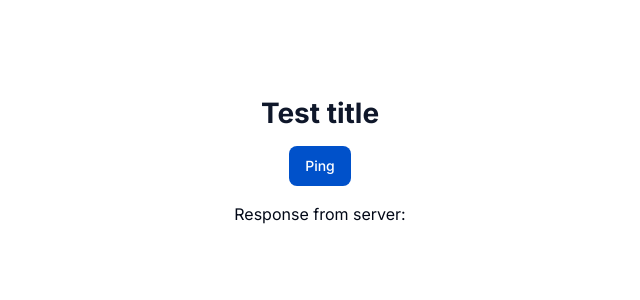
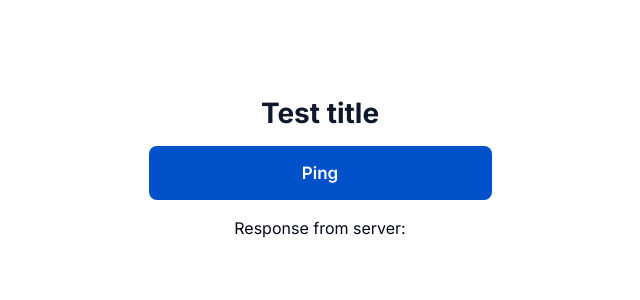
Before and after one commit to codersforcauses/penni, a Next.js app in the folder client/: page / in a window 1280 px wide. Shown: the top 300 px of the page, without its empty margins (320-960 px from the left). Built offline with nearby package versions, Linux system fonts and the light colour scheme; no server answers.

Commit message:
Added more button variant

```diff
--- a/client/src/components/ui/button.tsx
+++ b/client/src/components/ui/button.tsx
@@ -5,29 +5,31 @@ import * as React from "react";
 import { cn } from "@/lib/utils";
 
 const hoverStyles =
-  "hover:bg-white hover:text-penni-main hover:border hover:border-2 hover:border-penni-main hover:rounded-lg hover:border-solid";
+  "hover:bg-white hover:text-penni-main hover:headline hover:border hover:border-2 hover:border-penni-main hover:rounded-lg hover:border-solid";
 // rounded-lg corresponds to 8px border radius
 // added hover variant
 const buttonVariants = cva(
-  "inline-flex items-center justify-center whitespace-nowrap rounded-lg text-sm font-medium ring-offset-background transition-colors focus-visible:outline-none focus-visible:ring-2 focus-visible:ring-ring focus-visible:ring-offset-2 disabled:pointer-events-none disabled:opacity-50 font-sans",
+  "inline-flex items-center justify-center whitespace-nowrap text-sm font-medium ring-offset-background transition-colors focus-visible:outline-none focus-visible:ring-2 focus-visible:ring-ring focus-visible:ring-offset-2 disabled:pointer-events-none disabled:opacity-50 font-sans",
   {
     variants: {
       variant: {
-        default: `bg-penni-main text-white ${hoverStyles}`, // Default blue
-        destructive:
-          "bg-destructive text-destructive-foreground hover:bg-destructive/90",
-        outline:
-          "border border-input bg-background hover:bg-accent hover:text-accent-foreground",
-        secondary:
-          "bg-secondary text-secondary-foreground hover:bg-secondary/80",
-        ghost: "hover:bg-accent hover:text-accent-foreground",
-        link: "text-primary underline-offset-4 hover:underline",
+        default: `bg-penni-main text-white headline rounded-lg ${hoverStyles}`, // Default blue
+        link: `bg-white text-penni-main headline rounded-lg`,
+        inactive: `bg-penni-grey-inactive text-white text-opacity-50 headline rounded-lg`,
+        floating: `bg-penni-main text-white subheadline-medium rounded-penni-special`,
+        pay: `bg-penni-main text-white subheadline rounded-penni-special`,
+        finish: `bg-penni-grey-finished text-penni-text-finish body-medium rounded-penni-special`,
+        cutout: `bg-white text-penni-main headline border border-2 border-penni-main rounded-lg border-solid`,
       },
       size: {
-        default: "h-10 px-4 py-2",
+        //default: "h-10 px-4 py-2",
+        default: "w-[343px] h-[54px]", // Penni Default Size
         sm: "h-9 rounded-md px-3",
         lg: "h-11 rounded-md px-8",
         icon: "h-10 w-10",
+        floating: "w-[120px] h-[40px]",
+        pay: "w-[58px] h-[24px]",
+        finish: "w-[335px] h-[54px]",
       },
     },
     defaultVariants: {
--- a/client/src/pages/index.tsx
+++ b/client/src/pages/index.tsx
@@ -4,7 +4,7 @@ import { useEffect, useState } from "react";
 import { usePings } from "@/hooks/pings";
 import { cn } from "@/lib/utils";
 
-import { Button } from "../components/ui/button";
+import { Button, buttonVariants } from "../components/ui/button";
 import SplashScreen from "../components/ui/SplashScreen";
 
 const fontSans = FontSans({
--- a/client/tailwind.config.ts
+++ b/client/tailwind.config.ts
@@ -1,3 +1,4 @@
+import { finished } from "stream";
 import type { Config } from "tailwindcss";
 import { fontFamily } from "tailwindcss/defaultTheme";
 
@@ -70,6 +71,7 @@ const config = {
           },
           grey: {
             inactive: "#B6BABC",
+            finished: "#F4F4F4",
             "border-light-mode": "#E7E8E9",
             "border-dark-mode": "#B6BABC",
           },
@@ -83,6 +85,8 @@ const config = {
             "dark-mode": "#00040C",
           },
           text: {
+            body: "#49556B", // The color of the placeholder text in the input field
+            finish: "#BDBDBD", // when submitted
             "regular-light-mode": "#0B1920",
             "regular-dark-mode": "#FAFAFA",
             "secondary-light-mode": "#485358",
@@ -126,6 +130,7 @@ const config = {
         },
       },
       borderWidth: {
+        1: "calc(var(--borderWidth) - 1px)",
         2: "var(--borderWidth)",
       },
       borderRadius: {
@@ -135,6 +140,7 @@ const config = {
         "penni-border": "8px",
         "penni-card": "8px",
         "penni-sheet": "8px",
+        "penni-special": "100px", // for small button
       },
       keyframes: {
         "accordion-down": {
```
